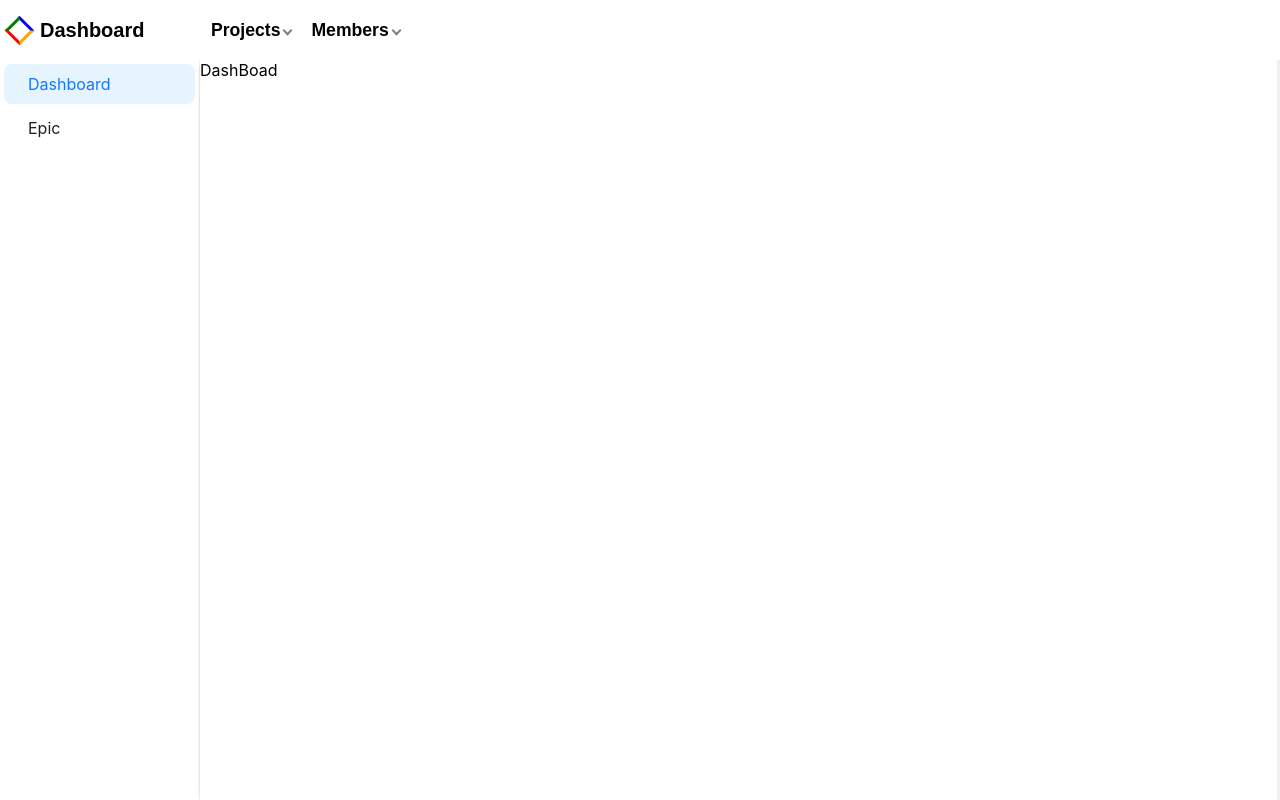
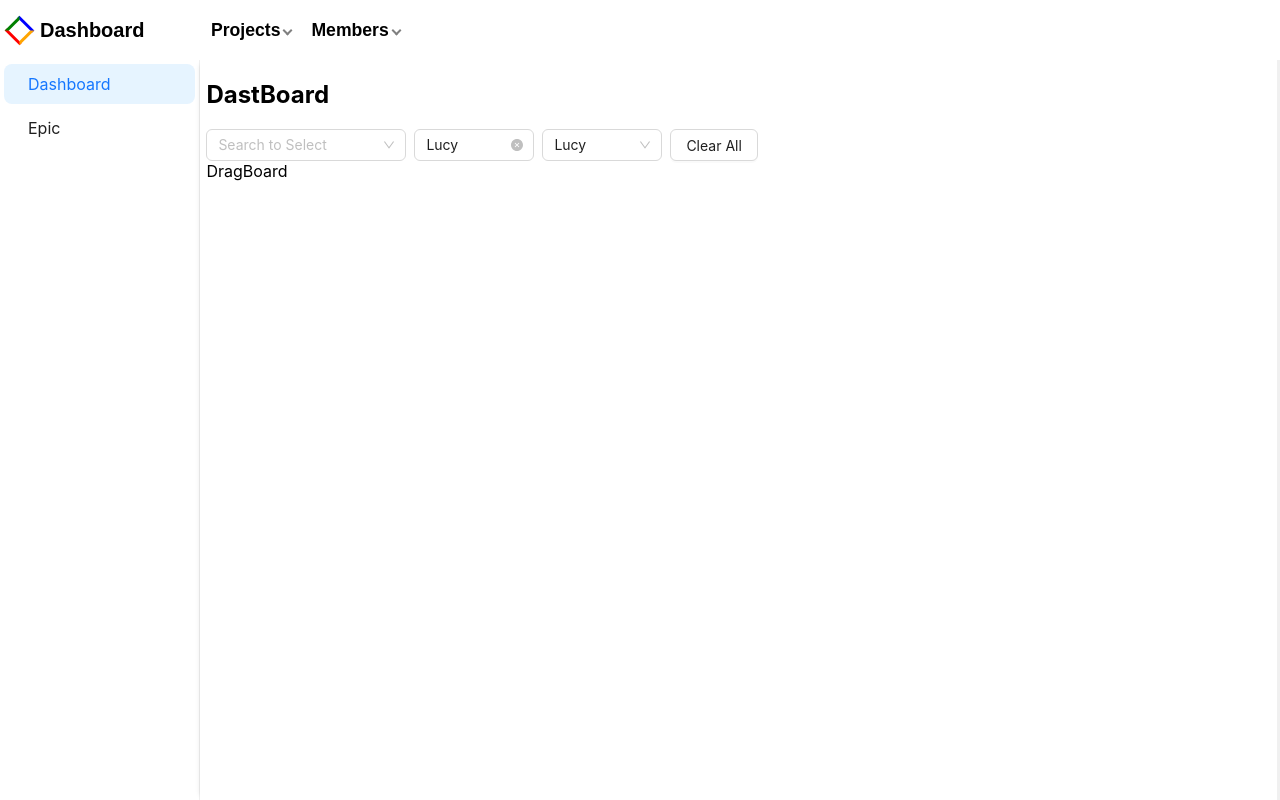
Before and after one commit to flyingmonster1210/productivity-dashboard, a React (Create React App) app: page /project/1/dashboard in a window 1280 px wide. Built offline with nearby package versions, Linux system fonts and the light colour scheme.

Commit message:
Initialize Selector

```diff
--- a/package.json
+++ b/package.json
@@ -8,6 +8,7 @@
     "@testing-library/user-event": "^13.5.0",
     "antd": "^5.12.1",
     "react": "^18.2.0",
+    "react-beautiful-dnd": "^13.1.1",
     "react-dom": "^18.2.0",
     "react-router-dom": "^6.20.1",
     "react-scripts": "5.0.1",
--- a/src/App.css
+++ b/src/App.css
@@ -148,3 +148,9 @@
   box-shadow: 0 0 20px rgba(0, 0, 0, 0.2);
   /* border-style: solid; */
 }
+
+.dashboard_wrap {
+  display: flex;
+  flex-direction: column;
+  margin: 0 0.2rem 0.2rem 0.4rem;
+}
--- a/src/App.js
+++ b/src/App.js
@@ -4,7 +4,7 @@ import Login from "./pages/Login"
 import Register from "./pages/Register"
 import Layout from "./pages/components/Layout"
 import Project from "./pages/Project"
-import DashBoad from "./pages/DashBoad"
+import DashBoad from "./pages/components/dashboard/DashBoard"
 import Epic from "./pages/Epic"
 
 function App () {
--- a/src/pages/DashBoad.js
+++ /dev/null
@@ -1,7 +0,0 @@
-import React from 'react'
-
-function DashBoad() {
-  return <div>DashBoad</div>
-}
-
-export default DashBoad
--- /dev/null
+++ b/src/pages/components/dashboard/DashBoard.js
@@ -0,0 +1,21 @@
+import Selector from './Selector'
+import DragBoard from './DragBoard'
+
+
+function DashBoad () {
+  return (
+    <div className='dashboard_wrap'>
+      <div>
+        <h2>DastBoard</h2>
+      </div>
+      <div>
+        <Selector />
+      </div>
+      <div>
+        <DragBoard />
+      </div>
+    </div>
+  )
+}
+
+export default DashBoad
--- /dev/null
+++ b/src/pages/components/dashboard/DragBoard.js
@@ -0,0 +1,9 @@
+import React from 'react'
+
+function DragBoard () {
+  return (
+    <div>DragBoard</div>
+  )
+}
+
+export default DragBoard
--- /dev/null
+++ b/src/pages/components/dashboard/Selector.js
@@ -0,0 +1,72 @@
+import { Select, Space, Button } from 'antd'
+
+const handleChange = (value) => {
+  console.log(`selected ${value}`)
+}
+
+const style = { width: 120, }
+
+const options = [
+  {
+    value: 'jack',
+    label: 'Jack',
+  },
+  {
+    value: 'lucy',
+    label: 'Lucy',
+  },
+  {
+    value: 'Yiminghe',
+    label: 'yiminghe',
+  },
+  {
+    value: 'disabled',
+    label: 'Disabled',
+    disabled: true,
+  },
+]
+
+const intialValue = 'lucy'
+
+function Selector () {
+
+  const handleClick = () => {
+
+  }
+
+  return (
+    <div className='selector_wrap'>
+      <Space wrap>
+        <Select
+          showSearch
+          style={{ width: 200 }}
+          placeholder="Search to Select"
+          optionFilterProp="children"
+          filterOption={(input, option) => (option?.label ?? '').includes(input)}
+          filterSort={(optionA, optionB) =>
+            (optionA?.label ?? '').toLowerCase().localeCompare((optionB?.label ?? '').toLowerCase())
+          }
+          options={options}
+        />
+        <Select
+          defaultValue={intialValue}
+          style={style}
+          onChange={handleChange}
+          options={options}
+          allowClear={true}
+        />
+        <Select
+          defaultValue="lucy"
+          style={style}
+          onChange={handleChange}
+          options={options}
+        />
+        <Button onClick={handleClick}>
+          Clear All
+        </Button>
+      </Space>
+    </div>
+  )
+}
+
+export default Selector
```
Also changed, not shown: src/pages/components/LeftMenu.js (+1 -7 lines), 1 other file (tests, documents, lock files or other folders).
